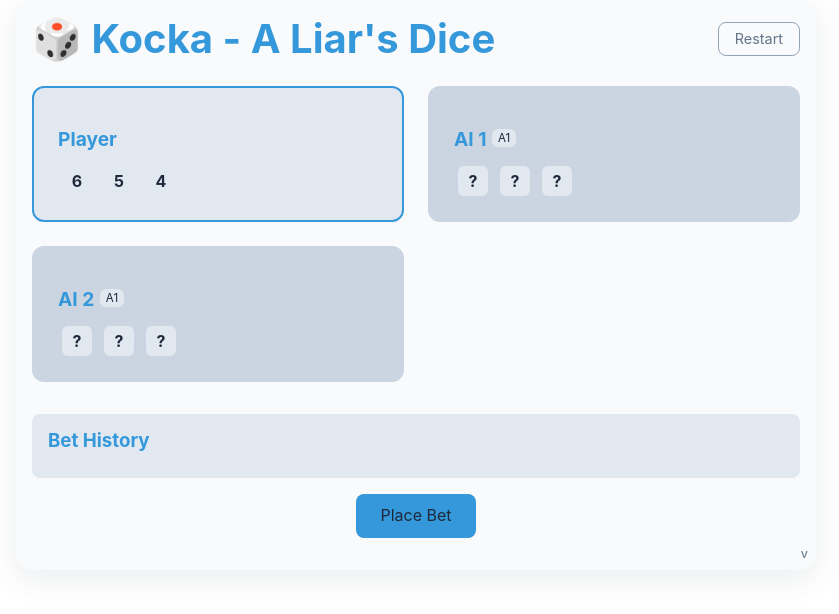
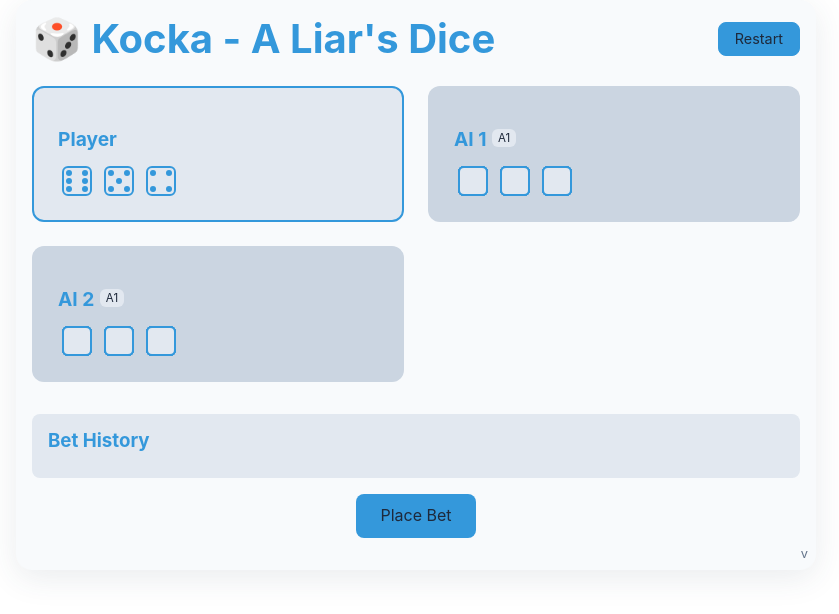
Before and after one commit to kundralaci/kocka, a React (Create React App) app: page / in a window 1280 px wide. Both pictures are taken after a click on the button "Start Game". Shown: the top 614 px of the page, without its empty margins (224-1063 px from the left). Built offline with nearby package versions, Linux system fonts and the light colour scheme.

Commit message:
feat: use 3d die

```diff
--- a/src/components/BetHistory.tsx
+++ b/src/components/BetHistory.tsx
@@ -1,10 +1,11 @@
 import React from 'react';
 import { PlayerData } from '../models/Player';
-import { Bet, betToString } from '../models/Bet';
+import { Bet } from '../models/Bet';
 import {
   BetHistory as StyledBetHistory,
   BetHistoryItem
 } from './styled/game';
+import { Die } from './Die';
 
 interface BetHistoryProps {
   betHistory: Array<{
@@ -38,10 +39,20 @@ export const BetHistory: React.FC<BetHistoryProps> = ({
               animate={{ opacity: 1, y: 0 }}
               transition={{ duration: 0.3 }}
             >
-              {entry.player.name}
+              <span style={{ fontWeight: 'bold' }}>{entry.player.name}</span>
               {entry.type === 'bet'
-                ? ` bet ${betToString(entry.bet!)}`
-                : ' challenged'}
+                ? (
+                  <div style={{ display: 'flex', alignItems: 'center' }}>
+                    <span style={{ marginLeft: '1ch' }}>bet:</span>
+                    <Die faceValue={entry.bet!.quantity}/>
+                    <span style={{ marginRight: '0.5rem', fontWeight: 'bold' }}>X</span>
+                    <Die is3D={true} faceValue={entry.bet!.faceValue}/>
+                  </div>
+                )
+                : (
+                  <span style={{ marginLeft: '1ch' }}>challenged</span>
+                )
+              }
               {lastLoser !== null && index === 0 && (
                 <strong>
                   {` - ${players[lastLoser].name} lost a die!`}
--- a/src/components/BettingPopup.tsx
+++ b/src/components/BettingPopup.tsx
@@ -52,6 +52,7 @@ export const BettingPopup: React.FC<BettingPopupProps> = ({
           <NumberEditor
             min={currentBet ? (quantity > currentBet.quantity ? 1 : currentBet.faceValue) : 1}
             max={6}
+            is3D={true}
             value={faceValue}
             onChange={setFaceValue}
           />
--- a/src/components/Die.tsx
+++ b/src/components/Die.tsx
@@ -1,4 +1,5 @@
 import React from 'react';
+import { Die3D } from './Die3D';
 import {
   Die as StyledDie
 } from './styled/game';
@@ -8,14 +9,32 @@ interface DieProps {
   hiddenValue?: string;
   isHidden?: boolean;
   isMatching?: boolean;
+  size?: number;
+  isRolling?: boolean;
+  is3D?: boolean;
 }
 
 export const Die: React.FC<DieProps> = ({
   faceValue,
   isHidden = false,
   isMatching = false,
-  hiddenValue = "?"
+  hiddenValue = "?",
+  size = 30,
+  isRolling = false,
+  is3D = false,
 }) => {
+  if (is3D) {
+    return (
+      <Die3D
+        faceValue={isHidden ? 1 : faceValue}
+        isHidden={isHidden}
+        isMatching={isMatching}
+        size={size}
+        isRolling={isRolling}
+      />
+    );
+  }
+
   return (
     <StyledDie
         isMatching={isMatching}
--- /dev/null
+++ b/src/components/Die3D.tsx
@@ -0,0 +1,100 @@
+import React, { useEffect } from 'react';
+import { DieWrapper, DieFace, Dot } from './styled/game/die3d';
+
+interface Die3DProps {
+  faceValue: number;
+  hiddenValue?: string;
+  isHidden?: boolean;
+  isMatching?: boolean;
+  size?: number;
+  isRolling?: boolean;
+}
+
+interface DotPosition {
+  x: number;
+  y: number;
+}
+
+interface DotPositions {
+  [key: number]: DotPosition[];
+}
+
+const dotPositions: DotPositions = {
+  0: [],
+  1: [{ x: 2, y: 2 }],
+  2: [{ x: 1, y: 1 }, { x: 3, y: 3 }],
+  3: [{ x: 1, y: 1 }, { x: 2, y: 2 }, { x: 3, y: 3 }],
+  4: [{ x: 1, y: 1 }, { x: 1, y: 3 }, { x: 3, y: 1 }, { x: 3, y: 3 }],
+  5: [{ x: 1, y: 1 }, { x: 1, y: 3 }, { x: 2, y: 2 }, { x: 3, y: 1 }, { x: 3, y: 3 }],
+  6: [{ x: 1, y: 1 }, { x: 1, y: 2 }, { x: 1, y: 3 }, { x: 3, y: 1 }, { x: 3, y: 2 }, { x: 3, y: 3 }],
+};
+
+const getRotationForValue = (value: number) => {
+  switch (value) {
+    case 1: return [0, 0, 0];
+    case 2: return [0, -90, 0];
+    case 3: return [90, 0, 0];
+    case 4: return [-90, 0, 0];
+    case 5: return [0, 90, 0];
+    case 6: return [0, 180, 0];
+    default: return [0, 0, 0];
+  }
+};
+
+const generateRandomRotation = () => {
+  return [
+    Math.floor(Math.random() * 360),
+    Math.floor(Math.random() * 360),
+    Math.floor(Math.random() * 360),
+  ];
+};
+
+export const Die3D: React.FC<Die3DProps> = ({
+  faceValue,
+  isHidden = false,
+  isMatching = false,
+  size = 30,
+  isRolling = false,
+}) => {
+  const [rotation, setRotation] = React.useState(getRotationForValue(faceValue));
+
+  useEffect(() => {
+    if (isRolling) {
+      const interval = setInterval(() => {
+        setRotation(generateRandomRotation());
+      }, 100);
+
+      return () => clearInterval(interval);
+    } else {
+      setRotation(getRotationForValue(faceValue));
+    }
+  }, [isRolling, faceValue]);
+
+  const renderFace = (value: number) => (
+    <DieFace position={value} isMatching={isMatching} size={size}>
+      {dotPositions[value].map(({ x, y }, index) => (
+        <div key={index} style={{ gridColumn: x, gridRow: y }}>
+          <Dot isMatching={isMatching} />
+        </div>
+      ))}
+    </DieFace>
+  );
+
+  return (
+    <DieWrapper
+      size={size}
+      animate={{
+        rotateX: rotation[0],
+        rotateY: rotation[1],
+        rotateZ: rotation[2],
+      }}
+      transition={{
+        type: "spring",
+        stiffness: 200,
+        damping: 20
+      }}
+    >
+      {[0, 1, 2, 3, 4, 5, 6].map(value => renderFace(isHidden ? 0 : value))}
+    </DieWrapper>
+  );
+};
--- a/src/components/Game.tsx
+++ b/src/components/Game.tsx
@@ -166,8 +166,10 @@ export const Game: React.FC = () => {
             <ActionButtons>
               {gameState.currentBet && (
                 <>
-                  <div style={{ display: 'flex', alignItems: 'center', margin: '0 10px', fontWeight: 'bold' }}>
-                    Bet: <Die faceValue={gameState.currentBet.quantity}/> X <Die faceValue={gameState.currentBet.faceValue}/>
+                  <div style={{ display: 'flex', alignItems: 'center', margin: '0 0.5rem' }}>
+                    <Die faceValue={gameState.currentBet.quantity}/>
+                    <span style={{ margin: '0.5rem', fontWeight: 'bold' }}>X</span>
+                    <Die is3D={true} faceValue={gameState.currentBet.faceValue}/>
                   </div>
                   <Button onClick={() => handleHumanDecision('challenge')}>Challenge</Button>
                 </>
--- a/src/components/NumberEditor.tsx
+++ b/src/components/NumberEditor.tsx
@@ -9,6 +9,7 @@ interface NumberEditorProps {
   min?: number;
   max?: number;
   value: number;
+  is3D?: boolean;
   onChange: (value: number) => void;
 }
 
@@ -16,6 +17,7 @@ export const NumberEditor: React.FC<NumberEditorProps> = ({
   min = 1,
   max = 6,
   value,
+  is3D = false,
   onChange
 }) => {
   return (
@@ -29,7 +31,7 @@ export const NumberEditor: React.FC<NumberEditorProps> = ({
         >
         -
       </Button>
-      <Die
+      <Die is3D={is3D}
           faceValue={value}
       />
       <Button
--- a/src/components/PlayerGrid.tsx
+++ b/src/components/PlayerGrid.tsx
@@ -56,6 +56,7 @@ export const PlayerGrid: React.FC<PlayerGridProps> = ({
               {player.dice.map((die, dieIndex) => (
                 <Die
                   key={dieIndex}
+                  is3D={true}
                   faceValue={die}
                   hiddenValue="?"
                   isHidden={!shouldRevealDice && player.isAI}
--- a/src/components/styled/game/common.ts
+++ b/src/components/styled/game/common.ts
@@ -102,9 +102,9 @@ export const GameContainer = styled.div`
 `;
 
 export const ResetButton = styled(motion.button)`
-  background: transparent;
-  color: ${props => props.theme.colors.textMuted};
-  border: 1px solid ${props => props.theme.colors.border};
+  background: ${props => props.theme.colors.primary};
+  color: ${props => props.theme.colors.text};
+  border: 1px solid ${props => props.theme.colors.primary};
   padding: 0.5rem 1rem;
   border-radius: ${props => props.theme.borderRadius.medium};
   cursor: pointer;
@@ -117,8 +117,7 @@ export const ResetButton = styled(motion.button)`
   }
 
   &:hover {
-    background: ${props => props.theme.colors.secondary};
-    color: ${props => props.theme.colors.text};
+    background: ${props => props.theme.colors.primaryHover};
   }
 `;
 
--- /dev/null
+++ b/src/components/styled/game/die3d.ts
@@ -0,0 +1,52 @@
+import styled from 'styled-components';
+import { motion } from 'framer-motion';
+
+export const DieWrapper = styled(motion.div)<{ size?: number }>`
+  backface-visibility: hidden;
+  width: ${props => props.size || 30}px;
+  height: ${props => props.size || 30}px;
+  position: relative;
+  transform-style: preserve-3d;
+  margin: 0 4px;
+`;
+
+export const DieFace = styled.div<{ position: number, size: number, isMatching?: boolean  }>`
+  backface-visibility: hidden;
+  position: absolute;
+  width: 100%;
+  height: 100%;
+  background: ${props => props.isMatching ? props.theme.colors.primary : props.theme.colors.secondary};
+  border: 2px solid ${props => props.theme.colors.primary};
+  border-radius: ${props => props.theme.borderRadius.small};
+  display: grid;
+  grid-template: repeat(3, 1fr) / repeat(3, 1fr);
+  gap: 2px;
+  padding: 2px;
+  transform-style: preserve-3d;
+  -webkit-backface-visibility: hidden;
+  -webkit-transform-style: preserve-3d;
+
+  ${props => {
+    const offset = props.size / 2;
+    const epsilon = 0;
+    switch (props.position) {
+      case 1: return `transform: rotateY(0deg) translateZ(${offset + epsilon}px);`;
+      case 2: return `transform: rotateY(90deg) translateZ(${offset + epsilon}px);`;
+      case 3: return `transform: rotateX(-90deg) translateZ(${offset + epsilon}px);`;
+      case 4: return `transform: rotateX(90deg) translateZ(${offset + epsilon}px);`;
+      case 5: return `transform: rotateY(-90deg) translateZ(${offset + epsilon}px);`;
+      case 6: return `transform: rotateY(180deg) translateZ(${offset + epsilon}px);`;
+      default: return '';
+    }
+  }}
+`;
+
+export const Dot = styled.div<{ isMatching?: boolean }>`
+  background: ${props => props.isMatching ? props.theme.colors.secondary : props.theme.colors.primary};
+  border-radius: 50%;
+  width: 100%;
+  height: 100%;
+  transform: translateZ(1px);
+  -webkit-backface-visibility: hidden;
+  -webkit-transform-style: preserve-3d;
+`;
--- a/src/components/styled/game/history.ts
+++ b/src/components/styled/game/history.ts
@@ -21,7 +21,9 @@ export const BetHistory = styled(motion.div)`
 `;
 
 export const BetHistoryItem = styled(motion.li)`
-  padding: 0.5rem 0;
+  display: flex;
+  align-items: center;
+  padding: 0.3rem 0;
   border-bottom: 1px solid ${props => props.theme.colors.border};
   color: ${props => props.theme.colors.text};
 
--- a/src/models/Bet.ts
+++ b/src/models/Bet.ts
@@ -11,7 +11,3 @@ export function isGreaterBet(bet: Bet | null, otherBet: Bet | null): boolean {
     if (bet.quantity === otherBet.quantity && bet.faceValue > otherBet.faceValue) return true;
     return false;
 }
-
-export function betToString(bet: Bet): string {
-    return `${bet.quantity} of ${bet.faceValue}'s`;
-}
```
